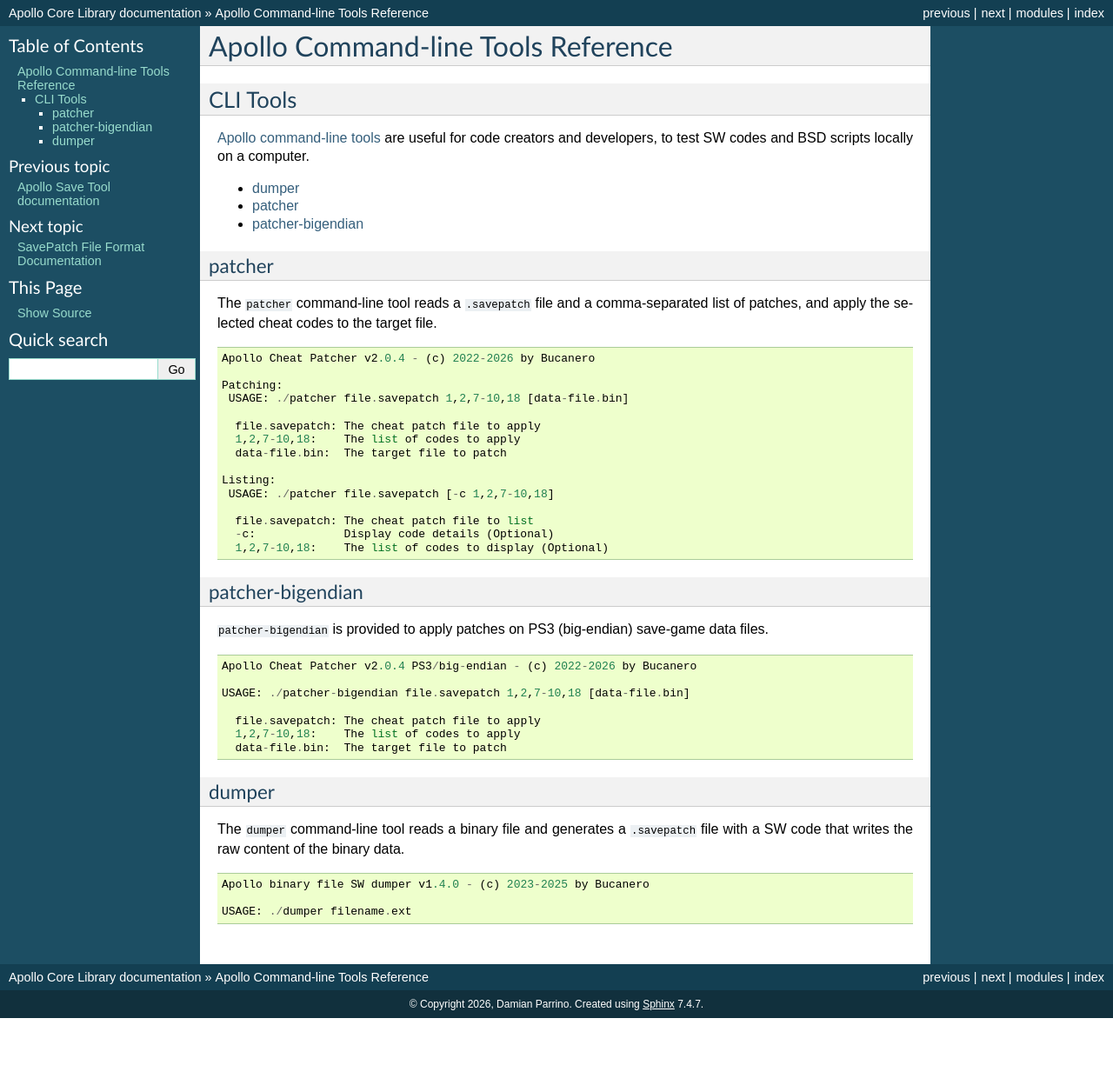
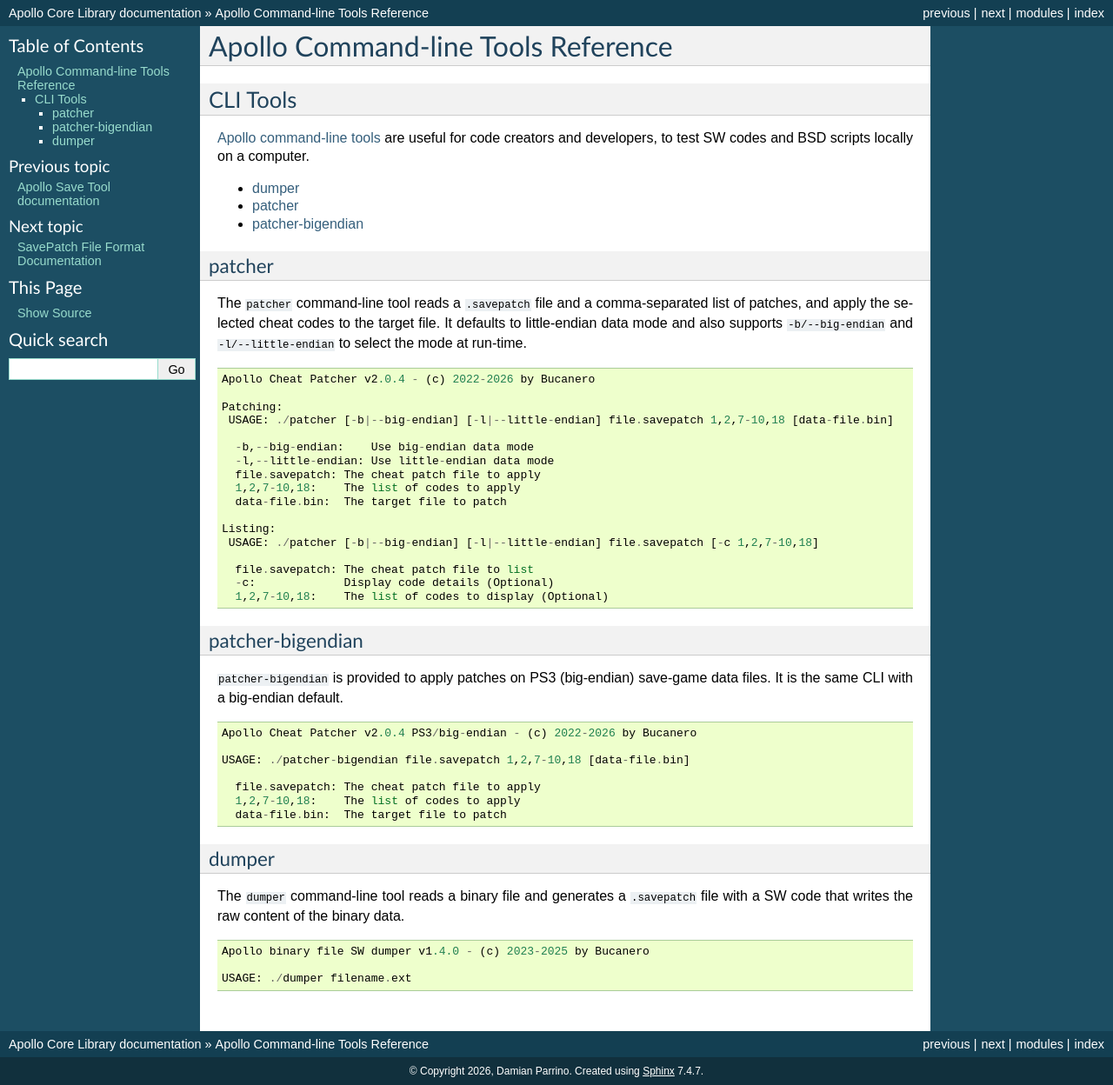
Before and after one commit to bucanero/apollo-lib, a Sphinx documentation site: the page built from docs/cli.rst, in a window 1280 px wide. Shown: the whole page at 87% size. Built offline with Sphinx 7.4.7, drawn with Linux system fonts in a browser that asks for light colours; before the commit the page ends 1171 px from its top, so only the background shows below that.

Commit message:
Update runtime endian CLI defaults

```diff
--- a/docs/cli.rst
+++ b/docs/cli.rst
@@ -19,21 +19,25 @@ patcher
 
 The ``patcher`` command-line tool reads a ``.savepatch`` file and a
 comma-separated list of patches, and apply the selected cheat codes to
-the target file.
+the target file. It defaults to little-endian data mode and also
+supports ``-b/--big-endian`` and ``-l/--little-endian`` to select the
+mode at run-time.
 
 ::
 
    Apollo Cheat Patcher v2.0.4 - (c) 2022-2026 by Bucanero
 
    Patching:
-    USAGE: ./patcher file.savepatch 1,2,7-10,18 [data-file.bin]
+    USAGE: ./patcher [-b|--big-endian] [-l|--little-endian] file.savepatch 1,2,7-10,18 [data-file.bin]
 
+     -b,--big-endian:    Use big-endian data mode
+     -l,--little-endian: Use little-endian data mode
      file.savepatch: The cheat patch file to apply
      1,2,7-10,18:    The list of codes to apply
      data-file.bin:  The target file to patch
 
    Listing:
-    USAGE: ./patcher file.savepatch [-c 1,2,7-10,18]
+    USAGE: ./patcher [-b|--big-endian] [-l|--little-endian] file.savepatch [-c 1,2,7-10,18]
 
      file.savepatch: The cheat patch file to list
      -c:             Display code details (Optional)
@@ -43,7 +47,7 @@ patcher-bigendian
 ~~~~~~~~~~~~~~~~~
 
 ``patcher-bigendian`` is provided to apply patches on PS3 (big-endian)
-save-game data files.
+save-game data files. It is the same CLI with a big-endian default.
 
 ::
 
```
Also changed, not shown: README.md (+8 -6 lines), 7 other files.
